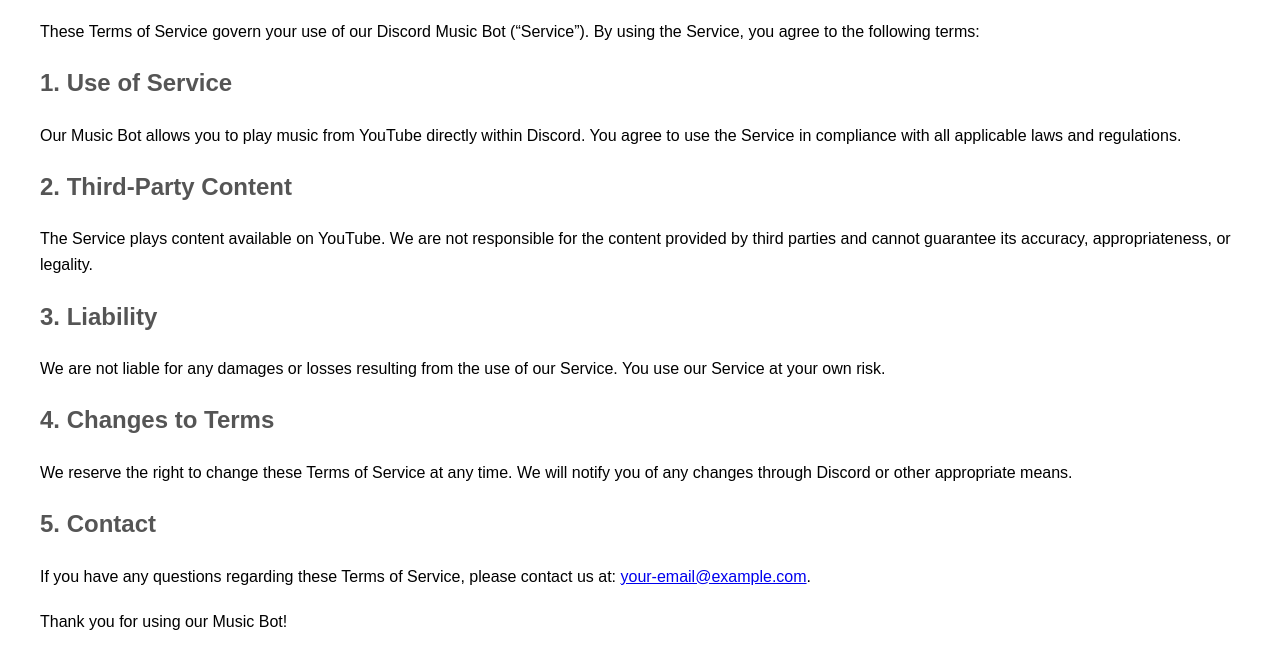
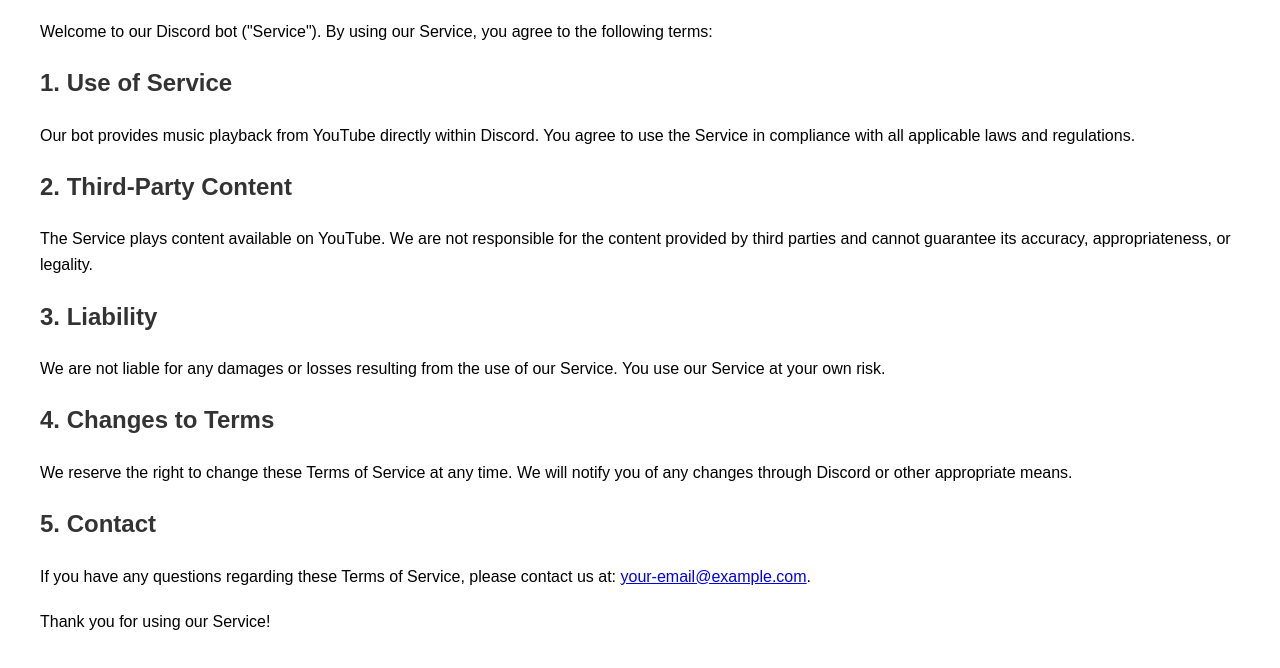
Before and after one commit to Clurpthebot/terms-of-service, a plain HTML site: page TermsOfService.html in a window 1280 px wide. Shown: the part 94-762 px from the top of the page. Drawn offline with Linux system fonts and the light colour scheme.

Commit message:
Update and rename index.html to TermsOfService.html

```diff
--- a/index.html
+++ b/TermsOfService.html
@@ -3,18 +3,15 @@
 <head>
     <meta charset="UTF-8">
     <meta name="viewport" content="width=device-width, initial-scale=1.0">
-    <title>Terms of Service - Music Bot</title>
+    <title>Terms of Service - Your App Name</title>
     <style>
         body {
             font-family: Arial, sans-serif;
             margin: 40px;
             line-height: 1.6;
         }
-        h1 {
+        h1, h2 {
             color: #333;
-        }
-        h2 {
-            color: #555;
         }
         p {
             margin-bottom: 20px;
@@ -23,10 +20,10 @@
 </head>
 <body>
     <h1>Terms of Service</h1>
-    <p>These Terms of Service govern your use of our Discord Music Bot (“Service”). By using the Service, you agree to the following terms:</p>
+    <p>Welcome to our Discord bot ("Service"). By using our Service, you agree to the following terms:</p>
 
     <h2>1. Use of Service</h2>
-    <p>Our Music Bot allows you to play music from YouTube directly within Discord. You agree to use the Service in compliance with all applicable laws and regulations.</p>
+    <p>Our bot provides music playback from YouTube directly within Discord. You agree to use the Service in compliance with all applicable laws and regulations.</p>
 
     <h2>2. Third-Party Content</h2>
     <p>The Service plays content available on YouTube. We are not responsible for the content provided by third parties and cannot guarantee its accuracy, appropriateness, or legality.</p>
@@ -40,6 +37,6 @@
     <h2>5. Contact</h2>
     <p>If you have any questions regarding these Terms of Service, please contact us at: <a href="mailto:your-email@example.com">your-email@example.com</a>.</p>
 
-    <p>Thank you for using our Music Bot!</p>
+    <p>Thank you for using our Service!</p>
 </body>
 </html>
```
